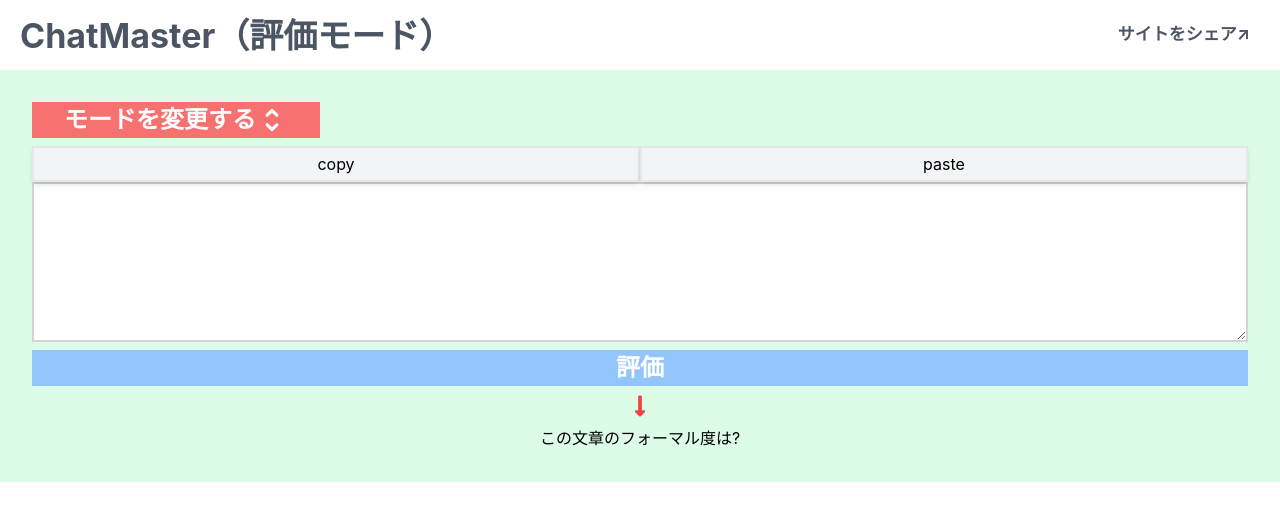
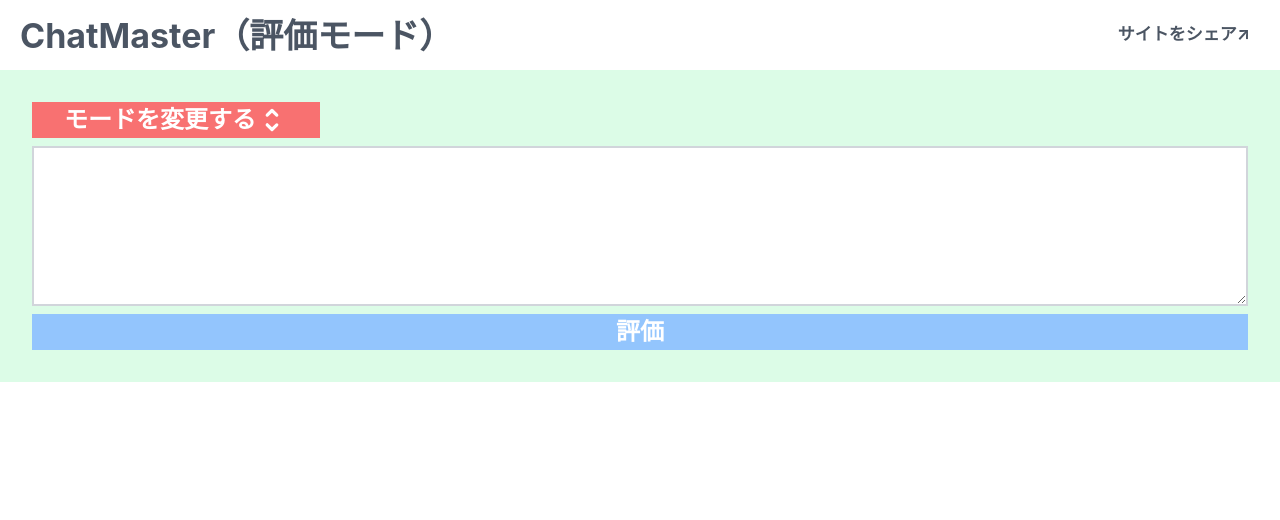
Before and after one commit to shu20031026/GeekCAMP-app, a Next.js app: page / in a window 1280 px wide. Shown: the top 520 px of the page. Built offline with nearby package versions, Linux system fonts and the light colour scheme.

Commit message:
fix:不要箇所の削除

```diff
--- a/src/views/components/pages/index/template.tsx
+++ b/src/views/components/pages/index/template.tsx
@@ -3,9 +3,6 @@
 import { usePostApi } from '~/src/hooks/usePostApi';
 import MessageEvaluateRequestData from '~/src/server/interfaces/message/evaluate/POST/Request';
 import MessageEvaluateResponseData from '~/src/server/interfaces/message/evaluate/POST/Response';
-import MessageTranslateRequestData from '~/src/server/interfaces/message/translate/POST/Request';
-import MessageTranslateResponseData from '~/src/server/interfaces/message/translate/POST/Response';
-import { FaLongArrowAltDown } from 'react-icons/fa';
 import { GenerateButton } from '../../domain/GenerateButton/template';
 import { BaseTemplate } from '../../template/BaseTemplate';
 import { Mode, ModeSelect } from '../../template/ModeSelect';
@@ -25,7 +22,7 @@
   const [evaluatedMessageValue, setEvaluatedMessageValue] = useState<string>('');
   const [messageFormValue, setMessageFormValue] = useState<string>('');
   const [currentMode, setCurrentMode] = useState<Mode>(modeList[0]);
-  const [casualValue, setCasualValue] = useState<number>(70);
+  const [casualValue, setCasualValue] = useState<number>(50);
   const [loading, setLoading] = useState<boolean>(false);
   const [generatedMessage, setGeneratedMessage] = useState<string>('');
 
@@ -113,18 +110,6 @@
           <div className='space-y-[8px] flex items-center justify-center flex-col'>
             <div>{evaluatedMessageValue}</div>
             <div className='w-full'>
-              <div className='flex'>
-                <PopupButton popupMessage='copied!'>
-                  <CopyOrPasteButton type='button' onClick={() => copyText(evaluatedMessageValue)}>
-                    copy
-                  </CopyOrPasteButton>
-                </PopupButton>
-                <PopupButton popupMessage='pasted!'>
-                  <CopyOrPasteButton type='button' onClick={() => pasteText(setEvaluatedMessageValue)}>
-                    paste
-                  </CopyOrPasteButton>
-                </PopupButton>
-              </div>
               <BaseTextarea
                 className='h-[160px]'
                 onChange={(e) => setEvaluatedMessageValue(e.target.value)}
@@ -134,31 +119,14 @@
             <GenerateButton type='button' onClick={() => messageEvaluatedHandler()}>
               評価
             </GenerateButton>
-            <FaLongArrowAltDown className='w-[24px] h-[24px] text-red-500' />
             {isEvaluatingMessage && <ThreeDotsLoader />}
-            {!isEvaluatingMessage && evaluateValue ? (
-              <p>この文章のフォーマル度は{evaluateValue.casualValue}です</p>
-            ) : (
-              <p>この文章のフォーマル度は?</p>
-            )}
+            {!isEvaluatingMessage && evaluateValue && <p>この文章のフォーマル度は{evaluateValue.casualValue}です</p>}
           </div>
         )}
         {currentMode === 'translate' && (
           <div className='space-y-[8px] flex items-center justify-center flex-col'>
             <div>{messageFormValue}</div>
             <div className='w-full'>
-              <div className='flex'>
-                <PopupButton popupMessage='copied!'>
-                  <CopyOrPasteButton type='button' onClick={() => copyText(messageFormValue)}>
-                    copy
-                  </CopyOrPasteButton>
-                </PopupButton>
-                <PopupButton popupMessage='pasted!'>
-                  <CopyOrPasteButton type='button' onClick={() => pasteText(setMessageFormValue)}>
-                    paste
-                  </CopyOrPasteButton>
-                </PopupButton>
-              </div>
               <BaseTextarea
                 className='h-[160px]'
                 onChange={(e) => setMessageFormValue(e.target.value)}
```
